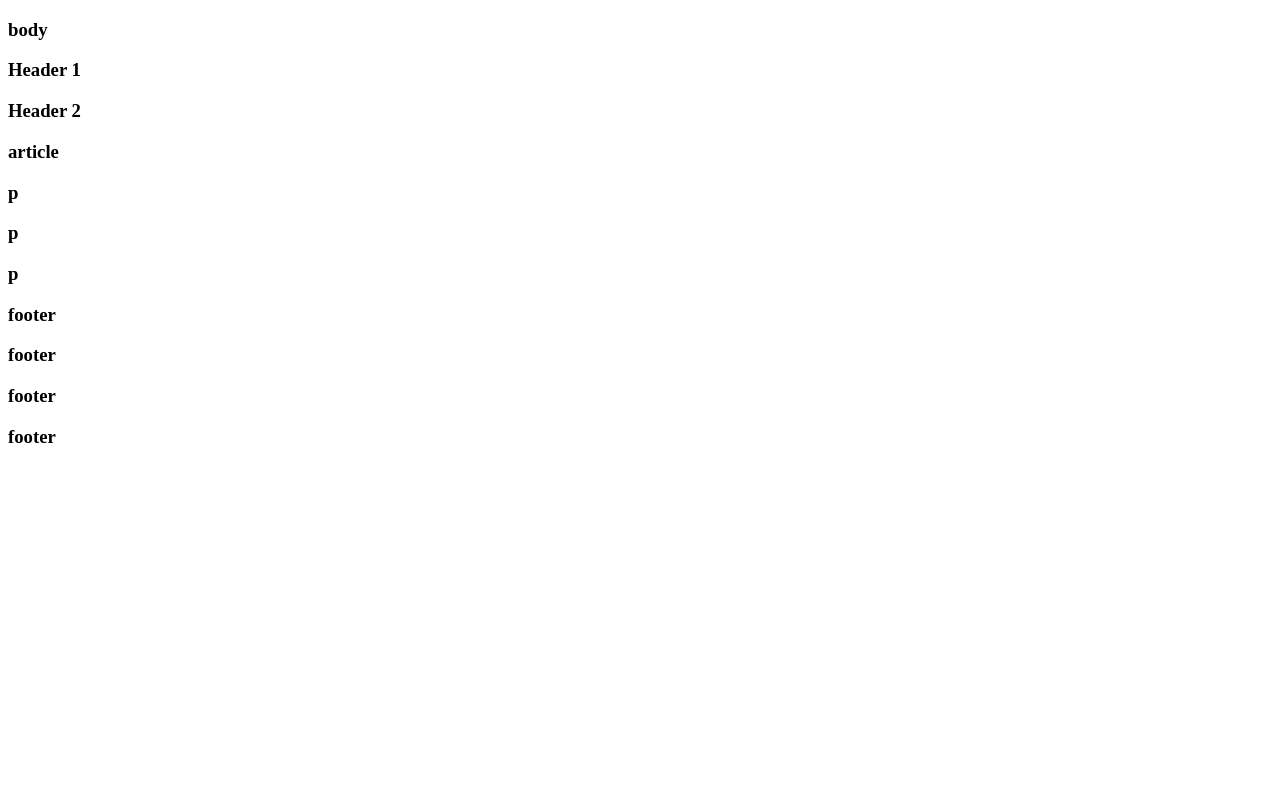
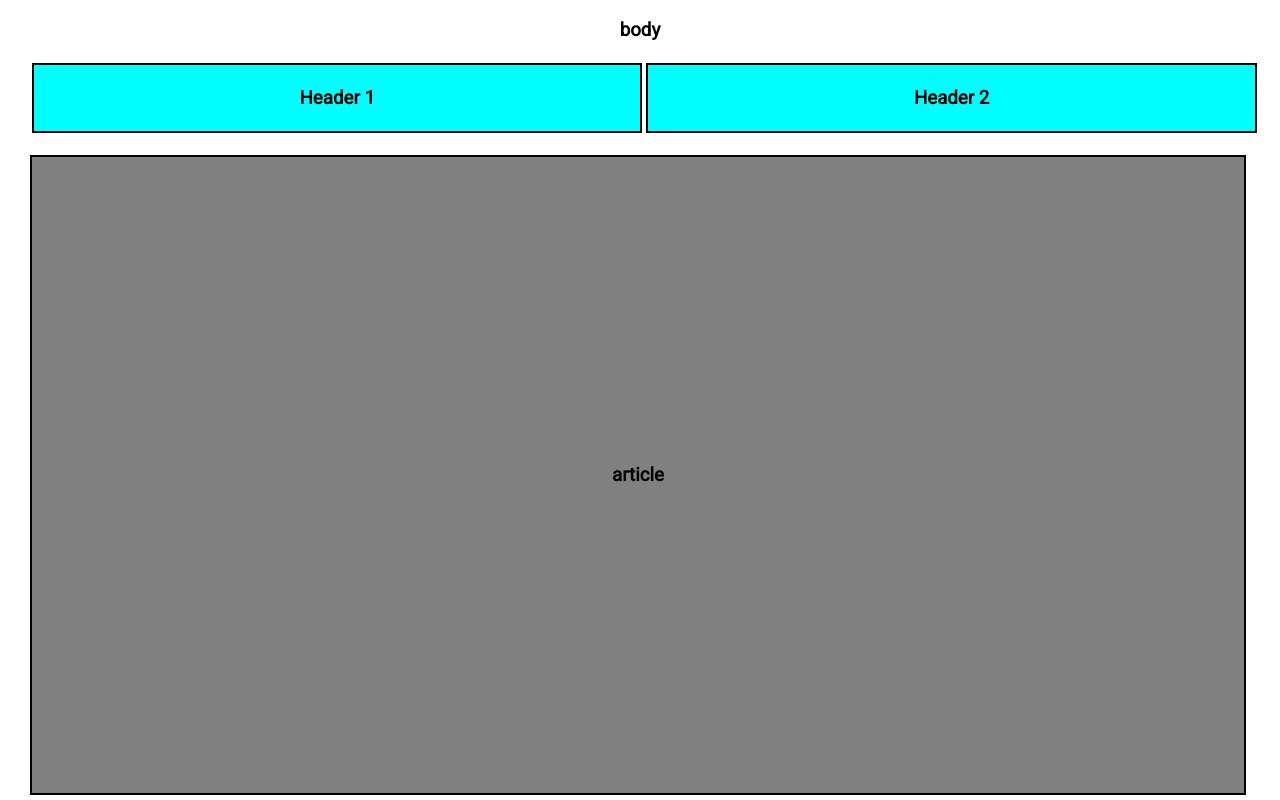
Before and after one commit to greyken24/sample, a plain HTML site: page index.html in a window 1280 px wide. Shown: the top 800 px of the page. Drawn offline with Linux system fonts and the light colour scheme; the site is published under a folder, as on GitHub Pages, so addresses that start at the root find nothing.

Commit message:
Update index.html

```diff
--- a/index.html
+++ b/index.html
@@ -7,7 +7,7 @@
     <link rel="preconnect" href="https://fonts.googleapis.com">
     <link rel="preconnect" href="https://fonts.gstatic.com" crossorigin>
     <link href="https://fonts.googleapis.com/css2?family=Montserrat:wght@700&family=Roboto&display=swap" rel="stylesheet">
-    <link rel="stylesheet" href="/Exercise13.css">
+    <link rel="stylesheet" href="./Exercise13.css">
     <title>Exercise 13 | Oliver Kean Palgue</title>
 </head>
 <body>
```
